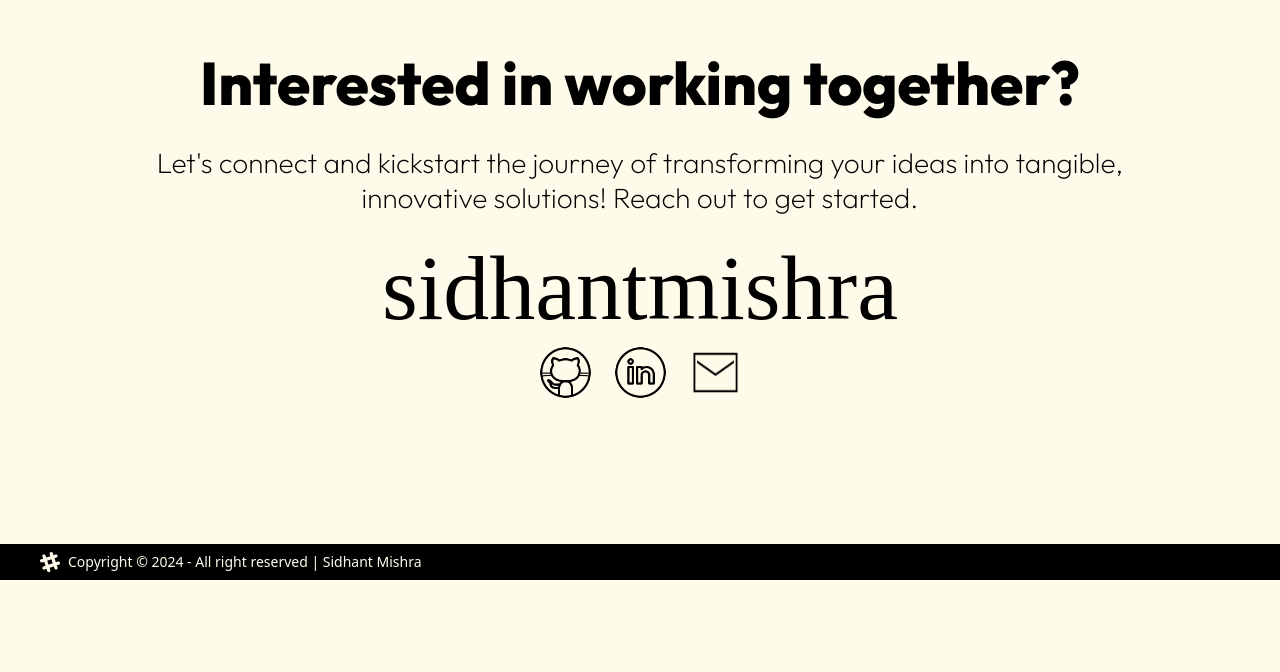
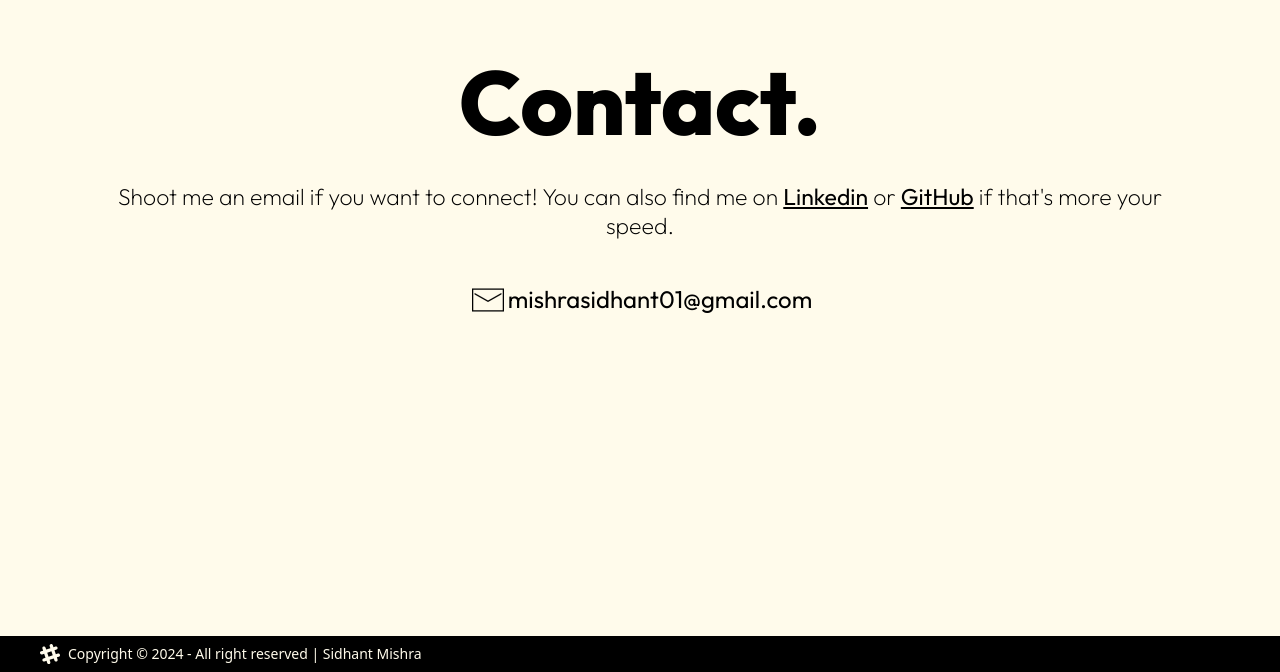
Before and after one commit to SidhantCodes/Sidhant-Portfolio, a React (Vite) app: page / in a window 1280 px wide. Shown: the part 1762-2434 px from the top of the page. Before the commit the page ends 2342 px from the top, so only its background shows below. Built offline with nearby package versions, Linux system fonts and the light colour scheme; a web font is replaced by a local one.

Commit message:
Changed footer(new changes)

```diff
--- a/src/components/Contact.jsx
+++ b/src/components/Contact.jsx
@@ -1,17 +1,15 @@
 import React from 'react'
-import { githubO, linkedinO, mail } from '../assets'
+import { mail } from '../assets'
 import { motion } from 'framer-motion'
 const Contact = () => {
   return (
     <section id='contact' className='mt-60 mb-36'>
       <div className={`flex flex-col px-12 w-screen items-center justify-center`}>
-        <h2 className='head px-12 flex-wrap text-[32px] text-center sm:text-[60px]'>Interested in working together?</h2>
-        <p className='para2 px-12 flex-wrap pt-6 text-[15px] sm:text-[28px]'>Let's connect and kickstart the journey of transforming your ideas into tangible, <br /> innovative solutions! Reach out to get started.</p>
-        <h1 className='bigtitle text-[50px] sm:text-[92px] mt-5'>sidhantmishra</h1>
-        <div className={`flex gap-5 mt-1`}>
-          <a href="https://github.com/SidhantCodes" target="_blank"><motion.img whileHover={{ scale: [null, 1.1, 1.1] }} src={githubO} alt="" className={`h-[35px] w-[35px] sm:w-[55px] sm:h-[55px]`} /></a>
-          <a href="https://www.linkedin.com/in/smishra0110/" target="_blank"><motion.img whileHover={{ scale: [null, 1.1, 1.1] }} src={linkedinO} alt="" className={`h-[35px] w-[35px] sm:w-[55px] sm:h-[55px]`} /></a>
-          <a href="mailto:mishrasidhant01@gmail.com"><motion.img whileHover={{ scale: [null, 1.1, 1.1] }} src={mail} alt="" className={`h-[35px] w-[35px] sm:w-[55px] sm:h-[55px]`} /></a>
+        <h2 className='head px-12 flex-wrap text-[52px] text-center sm:text-[90px]'>Contact.</h2>
+        <p className='para2 px-12 flex-wrap pt-6 text-[12px] sm:text-[23px]'>Shoot me an email if you want to connect! You can also find me on <a href="https://www.linkedin.com/in/smishra0110/" target="_blank" className='links'>Linkedin</a> or <a href="https://github.com/SidhantCodes" target="_blank" className='links'>GitHub</a> if that's more your speed.</p>
+        <div className={`flex mt-11 mb-44`}>
+          <a href="mailto:mishrasidhant01@gmail.com"><img src={mail} className={`w-[23px] mt-[2.2px] sm:mt-0 sm:w-[40px] sm:h-[32px] `} /></a>
+          <a href="mailto:mishrasidhant01@gmail.com" className='mail sm:text-[24px]'>mishrasidhant01@gmail.com</a>
         </div>
       </div>
     </section>
--- a/src/components/Socials.jsx
+++ b/src/components/Socials.jsx
@@ -8,7 +8,7 @@ const Socials = () => {
     <div className='sm:flex justify-between w-screen items-center px-12 py-12 mt-40'>
       <div className={`flex justify-center gap-20 sm:flex sm:gap-28`}>
         <a href="https://github.com/SidhantCodes" target="_blank"><motion.img whileHover={{ scale: [null, 1.1, 1.1] }} src={github} alt="github" className={`w-[30px] h-[30px] sm:w-[45px] sm:h-[45px]`} /></a>
-        <a href="https://www.linkedin.com/in/smishra0110/" target="_blank"_blank><motion.img whileHover={{ scale: [null, 1.1, 1.1] }} src={linkedin} alt="linkedin" className={`w-[30px] h-[30px] sm:w-[45px] sm:h-[45px]`} /></a>
+        <a href="https://www.linkedin.com/in/smishra0110/" target="_blank"><motion.img whileHover={{ scale: [null, 1.1, 1.1] }} src={linkedin} alt="linkedin" className={`w-[30px] h-[30px] sm:w-[45px] sm:h-[45px]`} /></a>
         <a href="https://www.instagram.com/_sidhant22/" target="_blank"><motion.img whileHover={{ scale: [null, 1.1, 1.1] }} src={instagram} alt="instagram" className={`w-[30px] h-[30px] sm:w-[45px] sm:h-[45px]`} /></a>
       </div>
 
```
